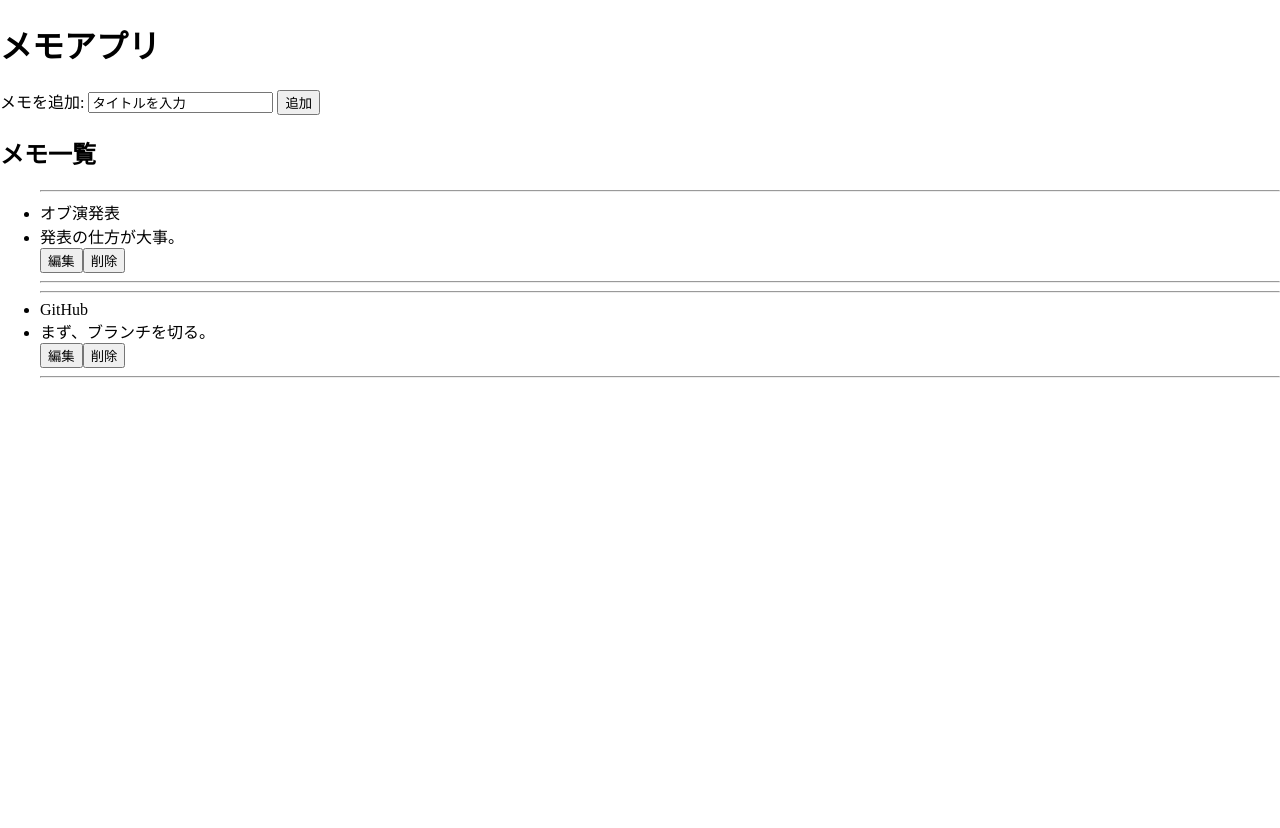
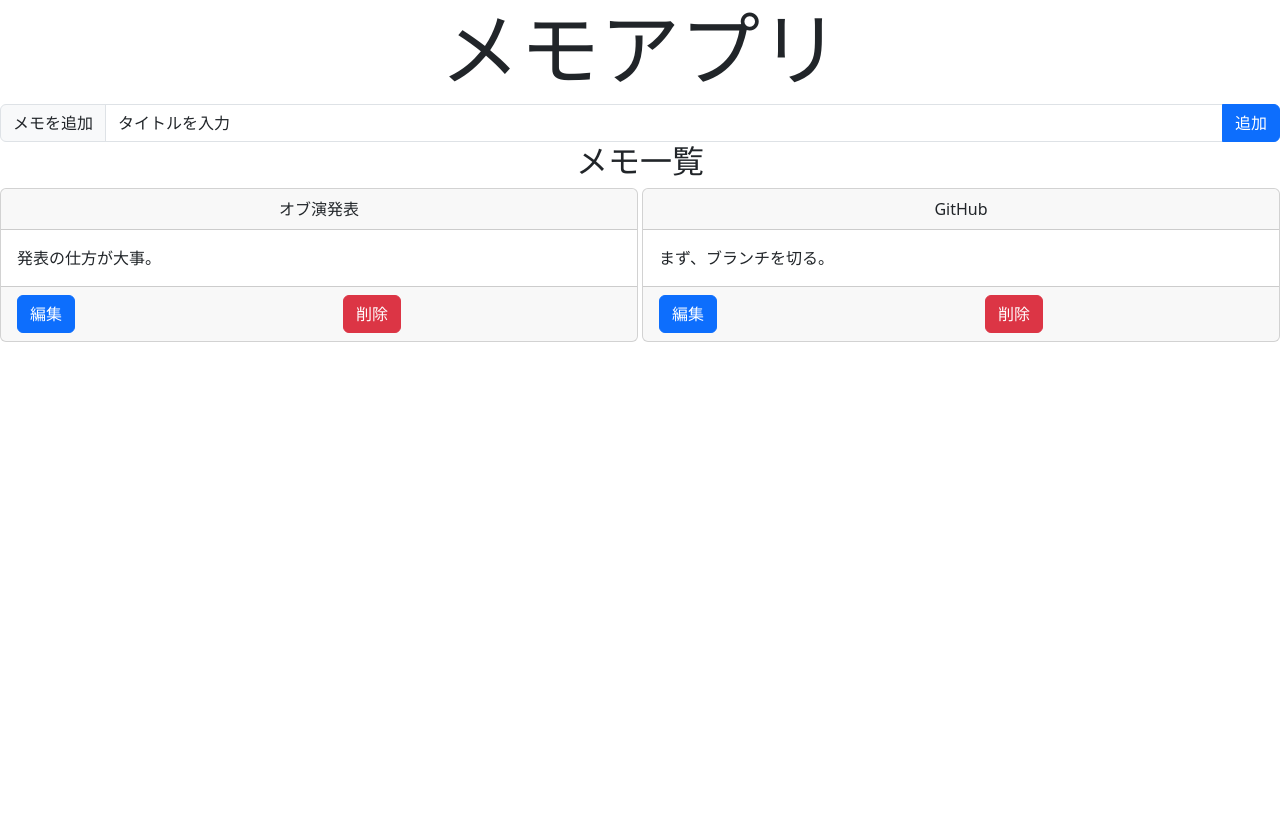
Before and after one commit to 2023AIT-OOP2-G07/taskApp, a Flask app: page /memo in a window 1280 px wide. Before the commit the page ends 378 px from the top, so only its background shows below. Run offline with Flask 3, Linux system fonts and the light colour scheme.

Commit message:
memo bootstrap装飾完成

```diff
--- a/static/style.css
+++ b/static/style.css
@@ -16,20 +16,6 @@ body{
 
 #memo_textarea {
   resize: none;
-  width: 98%;
+  width: 100%;
   height: 65vh;
 }
-
-.memo_textarea_buttons {
-  box-sizing: border-box;
-  text-align: center;
-  display: flex;
-}
-
-.memo_textarea_save, .memo_textarea_delete{
-  width: 100%;
-}
-
-.memo_list_suggest{
-  display: flex;
-}
--- a/templates/memo.html
+++ b/templates/memo.html
@@ -10,21 +10,23 @@
 
   <link rel="stylesheet" href="{{ url_for('static', filename='style.css')}}">
 
-  <!-- <link rel="stylesheet" href="https://cdn.jsdelivr.net/npm/bootstrap@5.3.0/dist/css/bootstrap.min.css"> -->
+  <link rel="stylesheet" href="https://cdn.jsdelivr.net/npm/bootstrap@5.3.0/dist/css/bootstrap.min.css">
 </head>
 
 <body>
-  <h1>メモアプリ</h1>
+  <h1 class="display-1 text-center">メモアプリ</h1>
 
   <!-- メモの入力フォーム -->
-  <div>
-    <label for="memo_text">メモを追加:</label>
-    <input type="text" id="memo_text" name="memo_text" required>
-    <button type="button" id="memo_button">追加</button>
+
+  <div class="input-group mb3">
+    <span class="input-group-text">メモを追加</span>
+    <input type="text" id="memo_text" name="memo_text" class="form-control" required>
+    <button type="button" id="memo_button" class="btn btn-primary">追加</button>
   </div>
 
   <input type="hidden" name="">
 
+  <div class="row">
     <form action="/memo/add" method="POST" class="memo_create_form">
       <h2 class="memo_title" name="memo_title">メモ・タイトル</h2>
       <input type="hidden" class="memo_title_hidden" name="memo_title">
@@ -32,29 +34,45 @@
       <div class="memo_textarea_content">
         <textarea name="memo_body" id="memo_textarea" class="memo_textarea"></textarea>
       </div>
-    <div class="memo_textarea_buttons">
-      <button class="memo_textarea_save" type="submit" name="memo_save">保存</button>
-      <button class="memo_textarea_delete" type="submit" name="memo_delete">取り消す</button>
+      <div class="row">
+        <div class="col d-grid">
+          <button class="memo_textarea_save btn btn-primary" type="submit" name="memo_save">保存</button>
+        </div>
+        <div class="col d-grid">
+          <button class="memo_textarea_delete btn btn-danger" type="submit" name="memo_delete">取り消す</button>
+        </div>
       </div>
     </form>
+  </div>
 
 
-  <div class="memo_list">
-    <!-- メモ一覧 -->
-    <h2>メモ一覧</h2>
-    <ul>
+
+  <h2 class="text-center">メモ一覧</h2>
+  <div class="memo_list overflow-y-scroll" style="height: 80vh">
+    <div class="row row-cols-2 gx-1 gy-2">
       {% for key, memo in memo_dict.items() %}
-      <hr>
-      <li>{{ memo.title }}</li>
-      <li>{{ memo.body }}</li>
+      <div class="col">
+        <div class="card">
+          <div class="card-header text-center">{{ memo.title }}</div>
+          <div class="card-body" style="white-space: pre-line;">{{ memo.body }}</div>
+
+          <div class="card-footer text-body-secondary">
             <form class="memo_list_suggest" action="/memo/list/suggest" method="POST">
+              <div class="row gx-5">
                 <input type="hidden" class="memo_key" name="key" value="{{ key }}">
-        <button type="button" class="memo_edit" name="edit">編集</button>
-        <button type="submit" class="memo_delete" name="delete">削除</button>
+                <div class="col">
+                  <button type="button" class="memo_edit btn btn-primary" name="edit">編集</button>
+                </div>
+                <div class="col">
+                  <button type="submit" class="memo_delete btn btn-danger" name="delete">削除</button>
+                </div>
+              </div>
             </form>
-      <hr>
+          </div>
+        </div>
+      </div>
       {% endfor %}
-    </ul>
+    </div>
   </div>
 
   <script src="https://cdn.jsdelivr.net/npm/bootstrap@5.3.0/dist/js/bootstrap.bundle.min.js"></script>
```
Lines whose indentation alone changed are shown as unchanged.
